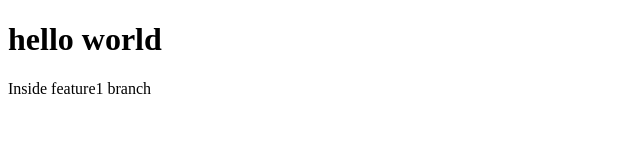
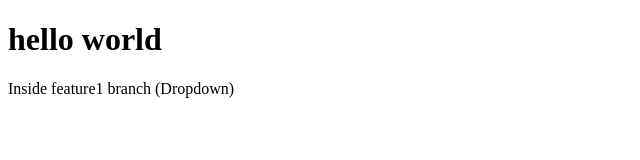
Before and after one commit to 10Mahes/localRepo, a plain HTML site: page index.html in a window 1280 px wide. Shown: the whole page, without its empty margins (0-640 px from the left). Drawn offline with Linux system fonts and the light colour scheme.

```diff
--- a/index.html
+++ b/index.html
@@ -8,6 +8,6 @@
 
   <body>
     <h1>hello world</h1>
-    <p>Inside feature1 branch</p>
+    <p>Inside feature1 branch (Dropdown)</p>
   </body>
 </html>
```
